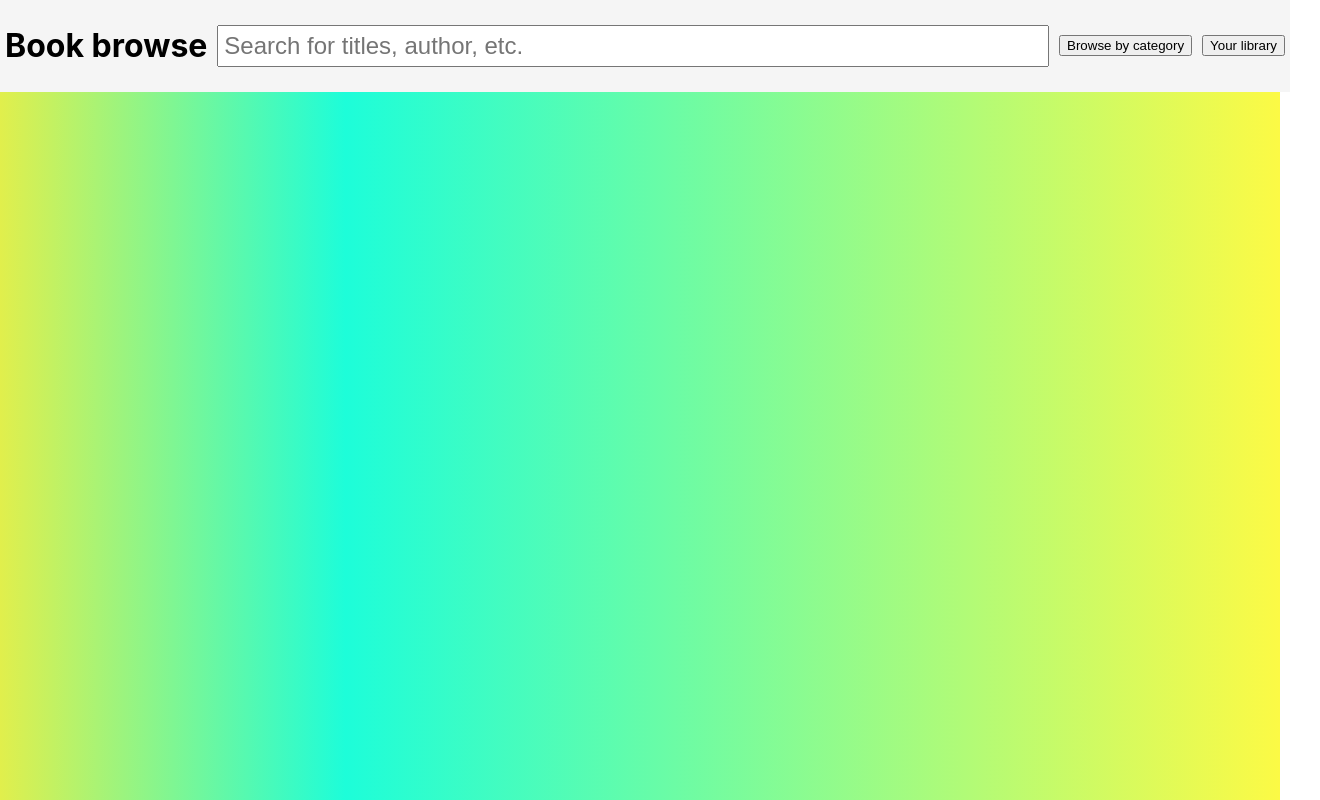
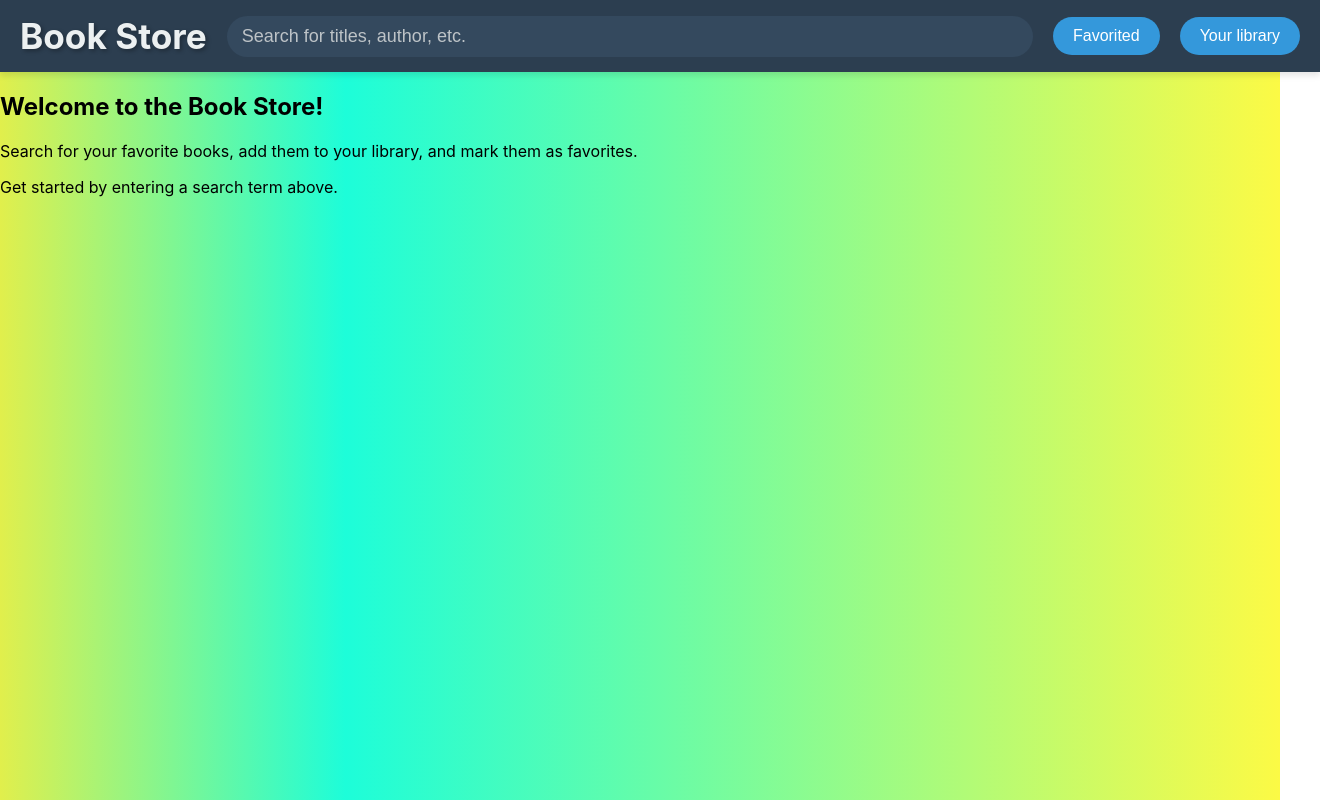
Before and after one commit to NangJohnBui3010/Book-Library-Webapp, a React (Create React App) app in the folder client/: page / in a window 1280 px wide. Shown: the whole page, 1320 px wide, since content can reach past the window. Built offline with nearby package versions, Linux system fonts and the light colour scheme.

Commit message:
Adding more styling

```diff
--- a/client/src/App.css
+++ b/client/src/App.css
@@ -60,20 +60,57 @@ input{
   align-items: center;
   top: 0;
   left: 0;
-  padding: 5px;
-  gap: 10px;
-  width: 100vw;
-  background-color: #f5f5f5;
+  padding: 15px 20px;
+  gap: 20px;
+  width: 100%;
+  background-color: #2c3e50;
+  box-shadow: 0 4px 6px rgba(0, 0, 0, 0.1);
 }
 
 .navigation-bar h1 {
   flex-grow: 0;
-  font-size: 2em;
+  font-size: 2.2em;
+  color: #ecf0f1;
+  margin: 0;
+  text-shadow: 2px 2px 4px rgba(0, 0, 0, 0.3);
 }
 
 .search-bar {
   flex-grow: 5;
-  font-size: 24px;
+  font-size: 18px;
+  padding: 10px 15px;
+  border: none;
+  border-radius: 25px;
+  background-color: #34495e;
+  color: #ecf0f1;
+  transition: all 0.3s ease;
+}
+
+.search-bar:focus {
+  outline: none;
+  box-shadow: 0 0 0 2px #3498db;
+}
+
+.search-bar::placeholder {
+  color: #bdc3c7;
+}
+
+.favorites-button,
+.your-library-button {
+  padding: 10px 20px;
+  font-size: 16px;
+  border: none;
+  border-radius: 25px;
+  background-color: #3498db;
+  color: #fff;
+  cursor: pointer;
+  transition: all 0.3s ease;
+}
+
+.favorites-button:hover,
+.your-library-button:hover {
+  background-color: #2980b9;
+  transform: translateY(-2px);
 }
 
 .book-shelf{
@@ -102,6 +139,12 @@ input{
   flex-direction: column;
   align-items: start;
   justify-content: flex-start;
+}
+
+.book-actions{
+  display: flex;
+  flex-direction: column;
+  gap: 10px;
 }
 
 .favorite-button {
--- a/client/src/pages/BookStore.jsx
+++ b/client/src/pages/BookStore.jsx
@@ -1,12 +1,12 @@
 import React, { useState } from "react";
-import { useEffect } from "react";
 export default function BookStore(){
     const [searchQuery, setSearchQuery] = useState("");
     const [bookData, setBookData] = useState(null);
     const [loading, setLoading] = useState(false);
     const [favorites, setFavorites] = useState({});
-
+    const [welcome, setWelcome] = useState(true);
     async function fetchData() {
+        setWelcome(false);
         setLoading(true);
         try {
             const query = searchQuery;
@@ -34,14 +34,14 @@ export default function BookStore(){
         }));
     };
 
-    useEffect(() => {
-        console.log('Loading state changed:', loading);
-    }, [loading]);
+    const refreshPage = () => {
+        window.location.reload();
+    };
 
     return(
         <div className = "book-store-page">
             <div className = "navigation-bar">
-                <h1>Book browse</h1>
+                <h1 onClick={refreshPage} style={{ cursor: 'pointer' }}>Book Store</h1>
                 <input className = "search-bar"
                     type = "text"
                     placeholder = "Search for titles, author, etc."
@@ -49,10 +49,17 @@ export default function BookStore(){
                     value = {searchQuery}
                     onChange = {(e)=>setSearchQuery(e.target.value)}
                 ></input>
-                <button className = "category-browse-button">Browse by category</button>
+                <button className = "favorites-button">Favorited</button>
                 <button className = "your-library-button">Your library</button>
             </div>
-
+            {welcome ? (
+                <div className="welcome-section">
+                    <h2>Welcome to the Book Store!</h2>
+                    <p>Search for your favorite books, add them to your library, and mark them as favorites.</p>
+                    <p>Get started by entering a search term above.</p>
+                </div>
+            ) : (
+                <>
                     {loading && (
                         <div className="loading-spinner">
                             <div className="spinner"></div>
@@ -73,7 +80,6 @@ export default function BookStore(){
                                         <h3>Publish Date: {book.first_publish_year}</h3>
                                     </div>
                                     <div className = "book-actions">
-                                <button className = "add-to-library-button">Add to library</button>
                                         <button
                                             className={`favorite-button ${favorites[book.id] ? 'favorited' : ''}`}
                                             aria-label={favorites[book.id] ? "Remove from favorites" : "Add to favorites"}
@@ -88,13 +94,16 @@ export default function BookStore(){
                                                 <path d="M12 21.35l-1.45-1.32C5.4 15.36 2 12.28 2 8.5 2 5.42 4.42 3 7.5 3c1.74 0 3.41.81 4.5 2.09C13.09 3.81 14.76 3 16.5 3 19.58 3 22 5.42 22 8.5c0 3.78-3.4 6.86-8.55 11.54L12 21.35z" />
                                             </svg>
                                         </button>
-                                <button className = "remove-from-library-button">Remove from library</button>
+                                        <button className = "add-to-library-button">Add to library</button>
+
                                     </div>
                                 </div>
                             ))
                         }
                     </div>
                     }
+                </>
+            )}
         </div>
     )
 }
```
Lines whose indentation alone changed are shown as unchanged.
